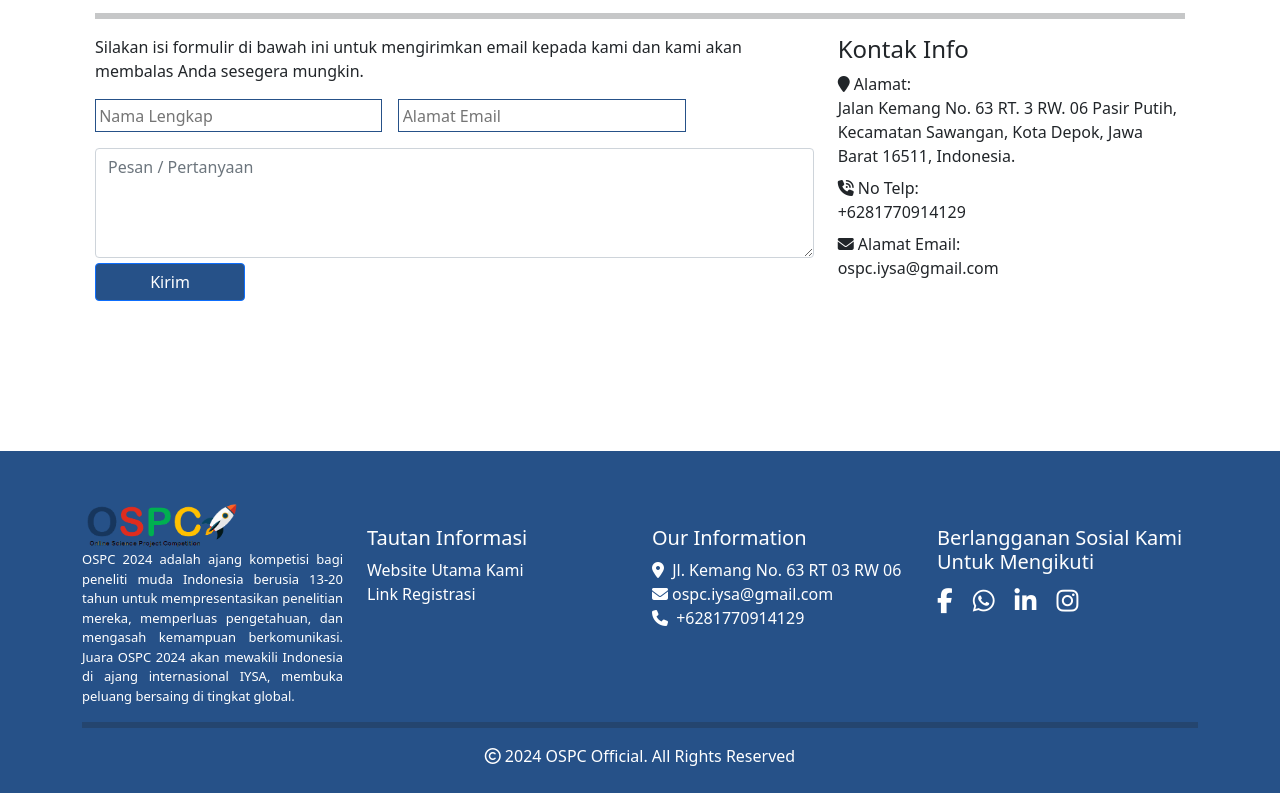
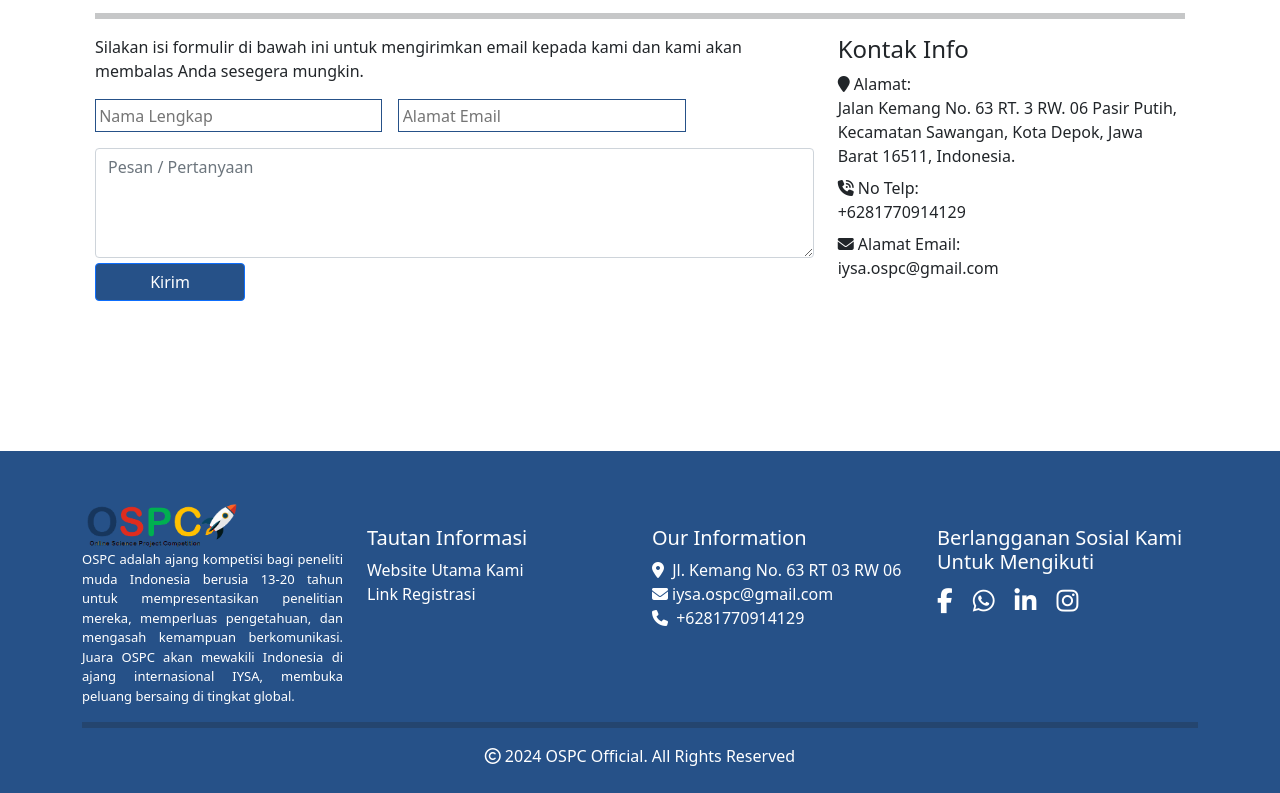
Before and after one commit to iysaofficial/officialospc, a React (Vite) app: page / in a window 1280 px wide. Shown: the part 2893-3686 px from the top of the page. Built offline with nearby package versions, Linux system fonts and the light colour scheme.

Commit message:
second commit

```diff
--- a/src/App.jsx
+++ b/src/App.jsx
@@ -1,6 +1,5 @@
 import React from 'react';
 import './App.css';
-
 
 function App() {
 
--- a/src/component/contact.jsx
+++ b/src/component/contact.jsx
@@ -42,7 +42,7 @@ const contact = () => {
                                     <p className="">
                                         <span className="icon"><i className="fas fa-envelope"></i></span> Alamat Email:
                                     </p>
-                                    <a href="mailto:ospc.iysa@gmail.com">ospc.iysa@gmail.com</a>
+                                    <a href="mailto:ospc.iysa@gmail.com">iysa.ospc@gmail.com</a>
                                 </div>
                             </div>
                         </div>
--- a/src/component/footer.jsx
+++ b/src/component/footer.jsx
@@ -14,7 +14,7 @@ const footer = () => {
                                                 class="main-logo"
                                             />
                                             <p>
-                                            OSPC 2024 adalah ajang kompetisi bagi peneliti muda Indonesia berusia 13-20 tahun untuk mempresentasikan penelitian mereka, memperluas pengetahuan, dan mengasah kemampuan berkomunikasi. Juara OSPC 2024 akan mewakili Indonesia di ajang internasional IYSA, membuka peluang bersaing di tingkat global.
+                                            OSPC adalah ajang kompetisi bagi peneliti muda Indonesia berusia 13-20 tahun untuk mempresentasikan penelitian mereka, memperluas pengetahuan, dan mengasah kemampuan berkomunikasi. Juara OSPC akan mewakili Indonesia di ajang internasional IYSA, membuka peluang bersaing di tingkat global.
                                             </p>
                                         </div>
                                     </div>
@@ -46,7 +46,7 @@ const footer = () => {
                                                 <li>
                                                     <a href="mailto:iysa.ospc@gmail.com"
                                                         ><i class="fa fa-envelope me-1"></i>
-                                                        ospc.iysa@gmail.com
+                                                        iysa.ospc@gmail.com
                                                     </a>
                                                 </li>
                                                 <li>
--- a/src/component/navigation.jsx
+++ b/src/component/navigation.jsx
@@ -72,7 +72,7 @@ const navigation = () => {
                                     <a className="nav-item nav-link" href="/#contact">Kontak </a>
                                 </div>
                                 <div className='ms-lg-3'>
-                                    <a href="" className="btn btn-primary btn-action"> Buku Panduan </a>
+                                    <a href="https://drive.google.com/file/d/1TJu8FK3VoycIMHv0qAJ0zWXSBeKi3-Jf/view?usp=sharing" target='_blank' className="btn btn-primary btn-action"> Buku Panduan </a>
                                 </div>
                             </div>
                         </div>
--- a/src/pages/faq.jsx
+++ b/src/pages/faq.jsx
@@ -2,7 +2,6 @@ import "../assets/css/styles.css"
 import CompFaq from "../component/CompFaq";
 import Navigation from "../component/navigation";
 import Footer from "../component/footer";
-import Image from "../component/image";
 
 const faq = () => {
 
@@ -10,7 +9,6 @@ const faq = () => {
                 <>
                 <Navigation />
                 <CompFaq />
-                {/* <Image /> */}
                 <Footer />
                 </>
             );
--- a/src/pages/index.jsx
+++ b/src/pages/index.jsx
@@ -1,7 +1,6 @@
-import React from 'react'
-// import ReactDOM from 'react-dom/client'
 import Navigation from '../component/navigation.jsx'
 import Footer from '../component/footer.jsx'
+
 // Import Content
 import MainHero from '../component/mainhero.jsx'
 import Organized from '../component/organized.jsx'
```
Also changed, not shown: src/main.jsx (+0 -28 lines).
